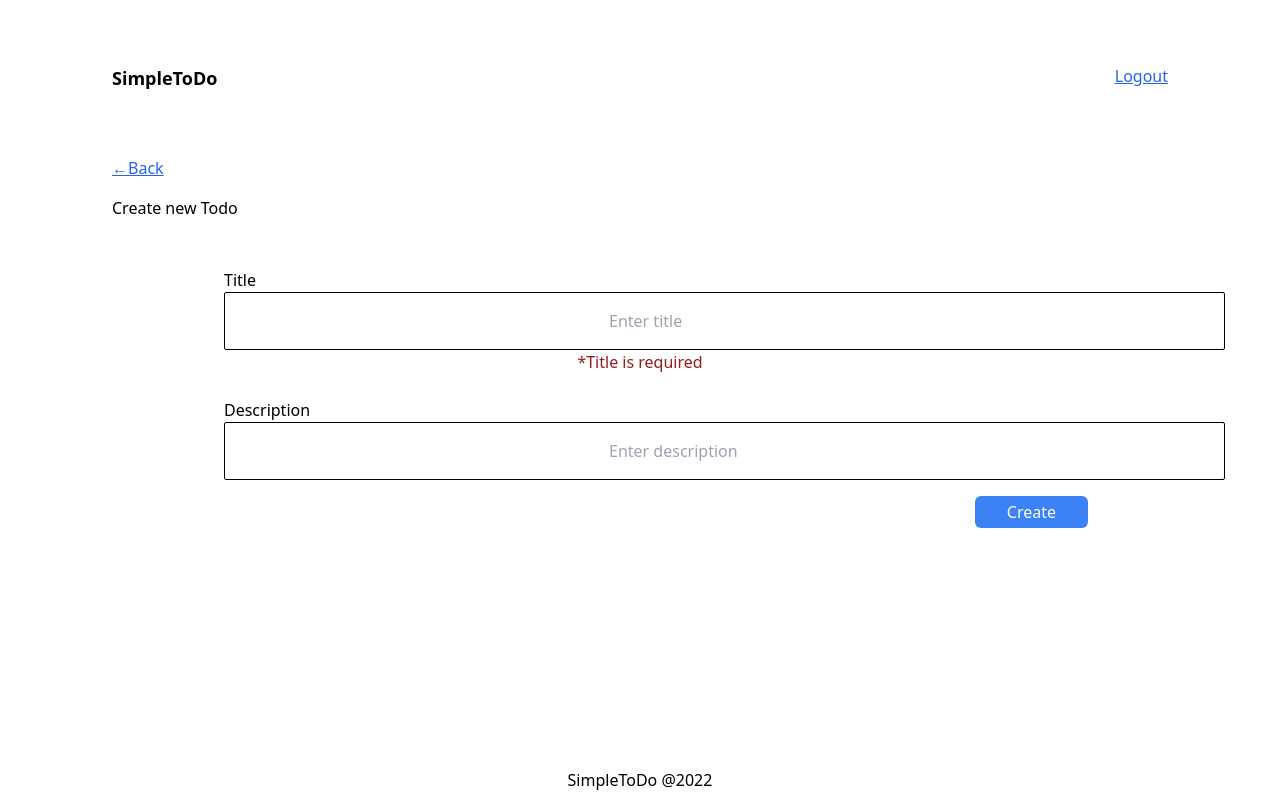
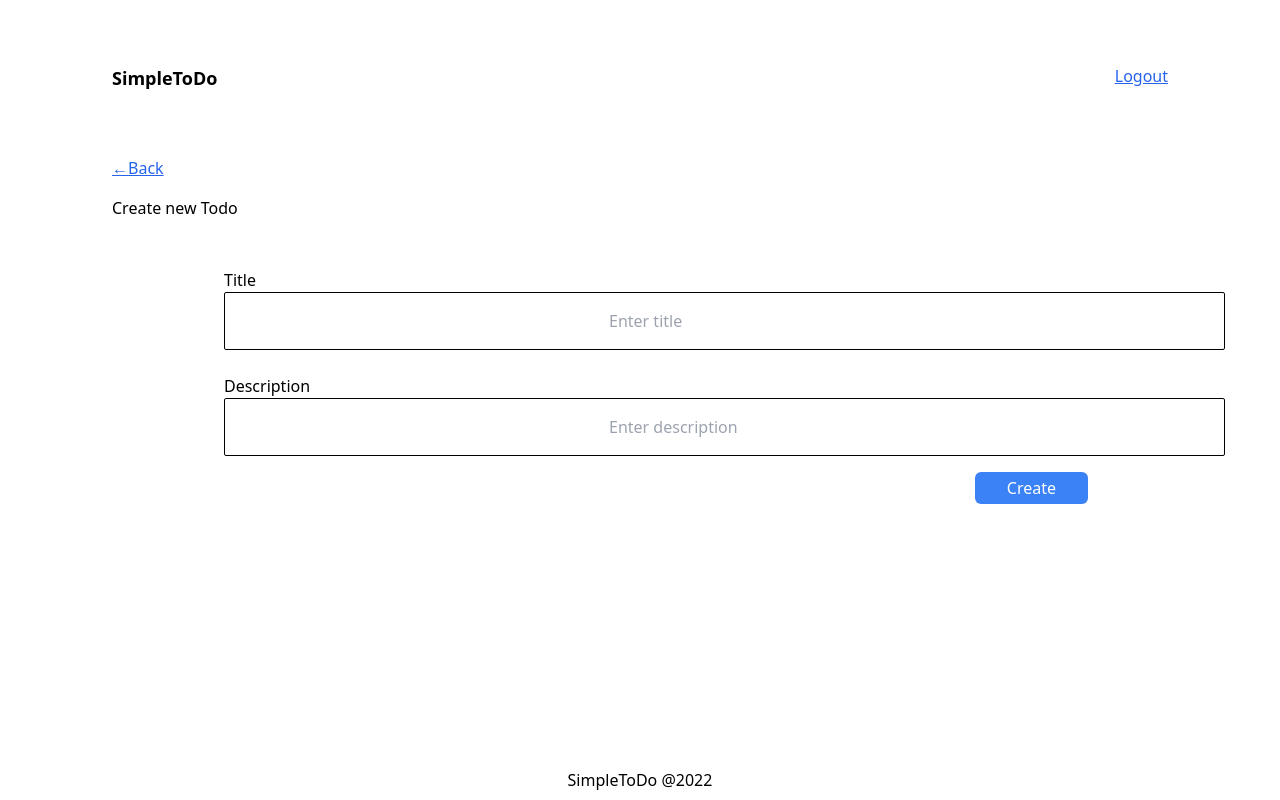
Before and after one commit to SaiyaraOishi/Todo-App, a React (Create React App) app: page /createtodo in a window 1280 px wide. Built offline with nearby package versions, Linux system fonts and the light colour scheme.

Commit message:
useFormik hook applied to <CreateTodo/>

```diff
--- a/src/components/CreateTodo.js
+++ b/src/components/CreateTodo.js
@@ -2,38 +2,45 @@ import Footer from "./Footer";
 import Navbar from "./Navbar";
 import { Link, useNavigate } from "react-router-dom";
 import { useDispatch } from "react-redux";
-import { useState } from "react";
 import { addTodo } from "../redux/todos/actions";
+import { useFormik } from "formik";
 
 export default function CreateTodo() {
 
-    const [title, setTitle] = useState("");
-    const [description, setDescription] = useState("");
     const dispatch = useDispatch();
+    const navigate = useNavigate();
 
-    const titleIsValid = title.trim().length > 0;
-
-    const navigate = useNavigate();
-    const onCreateClick = () => {
-        const current = new Date();
-        const date = `${current.getDate()} ${current.toLocaleString("default", {
-            month: "short",
-        })}, ${current.getFullYear()}`;
-        if (titleIsValid) {
-            dispatch(addTodo({ title: title, description: description, isCompleted: false, createdAt: date }));
+    const formik = useFormik({
+        initialValues: {
+            title: "",
+            description: ""
+        },
+        validate: values => {
+            let errors = {};
+            if (!values.title) {
+                errors.title = "*Title is required";
+            }
+            return errors;
+        },
+        onSubmit: values => {
+            const current = new Date();
+            const date = `${current.getDate()} ${current.toLocaleString("default", {
+                month: "short",
+            })}, ${current.getFullYear()}`;
+            dispatch(addTodo({ title: values.title, description: values.description, isCompleted: false, createdAt: date }));
             navigate("/dashboard", { replace: true });
         }
-    }
+    })
 
-    const handleTitleChange = (e) => {
-        setTitle(e.target.value);
-        console.log(e.target.value)
-    }
+    // const handleTitleChange = (e) => {
+    //     setTitle(e.target.value);
+    //     console.log(e.target.value)
+    // }
 
-    const handleDescriptionChange = (e) => {
-        setDescription(e.target.value);
-        console.log(e.target.value)
-    }
+    // const handleDescriptionChange = (e) => {
+    //     setDescription(e.target.value);
+    //     console.log(e.target.value)
+    // }
 
     return (
         <>
@@ -41,19 +48,19 @@ export default function CreateTodo() {
             <div className="relative mt-16 ml-28 mr-28">
                 <Link to="/dashboard" className="text-blue-600 underline">←Back</Link>
                 <div className="mt-4">Create new Todo</div>
-                <form className="mt-12">
+                <form className="mt-12" onSubmit={formik.handleSubmit}>
                     <div>
                         <label htmlFor="title" className="ml-28 ">Title</label><br />
-                        <input type="text" placeholder="Enter title" id="title" className="rounded-sm ml-28 px-96 py-4 border border-black text-left" value={title} onChange={handleTitleChange} />
+                        <input type="text" placeholder="Enter title" id="title" className="rounded-sm ml-28 px-96 py-4 border border-black text-left" value={formik.title} onChange={formik.handleChange} />
                     </div>
-                    <div className="text-red-800 text-center">{!titleIsValid && <p>*Title is required</p>}</div>
+                    {formik.errors.title ? <div>{formik.errors.title}</div> : null}
                     <br />
                     <div>
                         <label htmlFor="description" className="ml-28 ">Description</label><br />
-                        <input type="text" placeholder="Enter description" id="description" className="rounded-sm ml-28 px-96 py-4 border border-black text-left" value={description} onChange={handleDescriptionChange} />
+                        <input type="text" placeholder="Enter description" id="description" className="rounded-sm ml-28 px-96 py-4 border border-black text-left" value={formik.description} onChange={formik.handleChange} />
                     </div>
                     <div className="flex justify-end mt-4 mr-20">
-                        <button type="submit" className="bg-blue-500 px-8 py-1 text-white rounded-md" onClick={onCreateClick}>Create</button>
+                        <button type="submit" className="bg-blue-500 px-8 py-1 text-white rounded-md">Create</button>
                     </div>
                 </form>
             </div>
```
Also changed, not shown: src/components/Login.js (+0 -15 lines).
